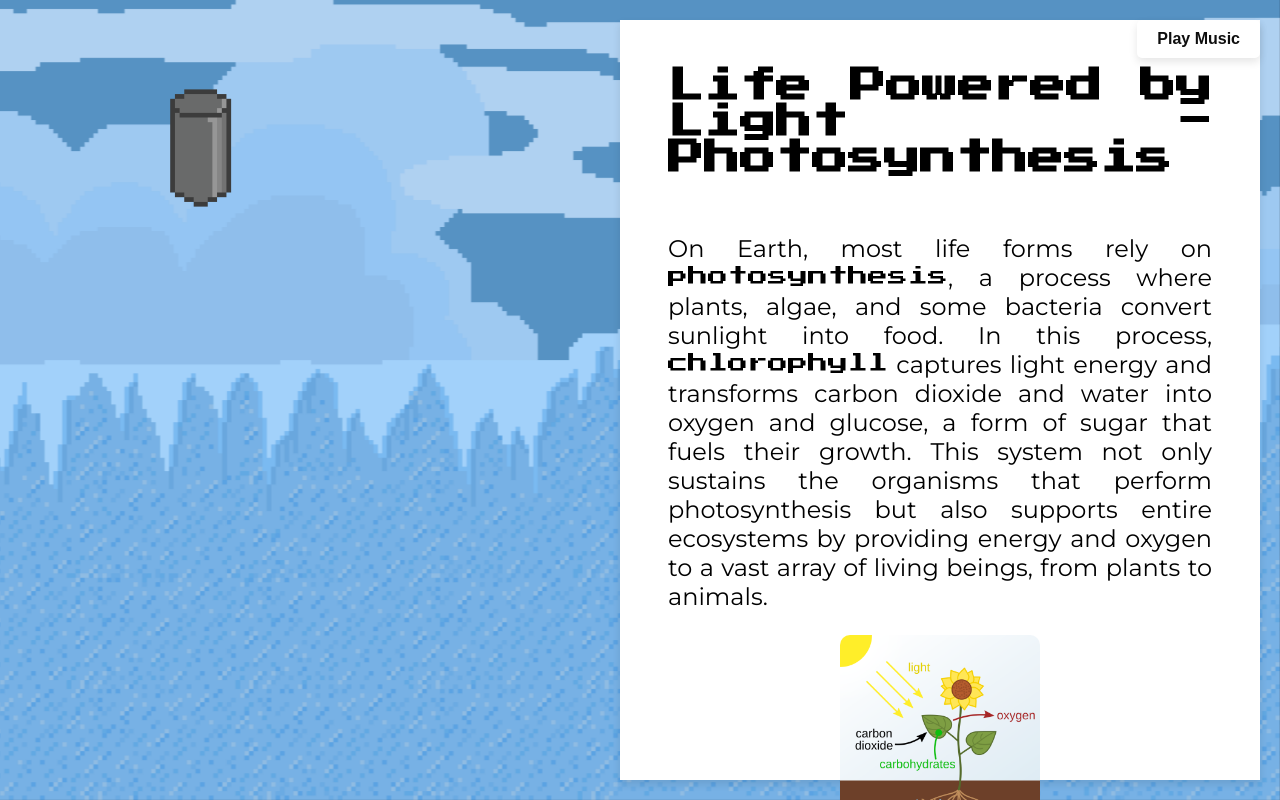
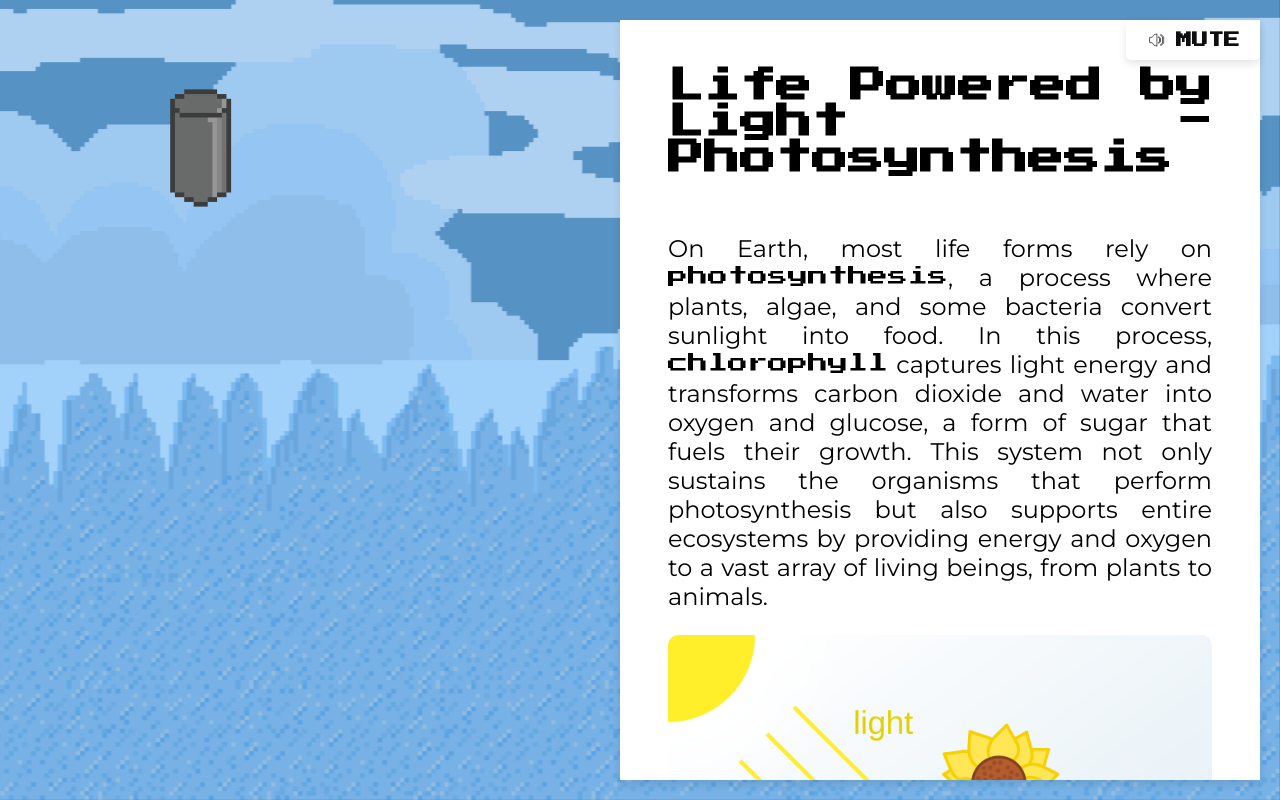
Before and after one commit to chemosymphony/chemosymphony-webapp, a React (Create React App) app: page /ice in a window 1280 px wide. Shown: the top 800 px of the page. Built offline with nearby package versions, Linux system fonts and the light colour scheme.

Commit message:
fix ice page

```diff
--- a/src/components/atoms/BackgroundMusic.tsx
+++ b/src/components/atoms/BackgroundMusic.tsx
@@ -1,9 +1,13 @@
 import React, { forwardRef, useImperativeHandle, useRef, useEffect, useState } from 'react';
 import backgroundMusic from "../../assets/music/song.mp3";
 import styled from 'styled-components';
+import muteIcon from '../../assets/images/mute.png'; // Substitua pelo caminho correto da imagem de mute
+import unmuteIcon from '../../assets/images/unmute.png'; // Substitua pelo caminho correto da imagem de unmute
 
 const PlayButton = styled.button`
   position: fixed;
+  font-family: "Press Start 2P", "Montserrat", serif;
+  text-transform: uppercase;
   top: 20px;
   right: 20px;
   padding: 10px 20px;
@@ -15,12 +19,17 @@ const PlayButton = styled.button`
   border-radius: 5px;
   cursor: pointer;
   box-shadow: 0 4px 8px rgba(0, 0, 0, 0.1);
+  display: flex;
+  align-items: center;
+  gap: 10px;
   z-index: 1000;
 `;
 
 const BackgroundMusic = forwardRef((_, ref) => {
     const audioRef = useRef<HTMLAudioElement>(null);
-    const [isPlaying, setIsPlaying] = useState(false);
+    const [isPlaying, setIsPlaying] = useState(localStorage.getItem('isPlaying') === 'true');
+    const [isMuted, setIsMuted] = useState(localStorage.getItem('isPlaying') === 'true');
+    const [hasError, setHasError] = useState(false)
 
     useImperativeHandle(ref, () => ({
         play: () => {
@@ -40,17 +49,31 @@ const BackgroundMusic = forwardRef((_, ref) => {
                 }
             } catch (err) {
                 console.log('Autoplay failed, user interaction required.');
+                setHasError(true)
             }
         };
 
         playAudio();
     }, []);
 
-    const handlePlay = () => {
+    const handlePlayPause = () => {
         if (audioRef.current) {
-            audioRef.current.play();
-            setIsPlaying(true);
-            localStorage.setItem('isPlaying', 'true');
+            if (isPlaying) {
+                audioRef.current.pause();
+                setIsPlaying(false);
+                localStorage.setItem('isPlaying', 'false');
+            } else {
+                audioRef.current.play();
+                setIsPlaying(true);
+                localStorage.setItem('isPlaying', 'true');
+            }
+        }
+    };
+
+    const toggleMute = () => {
+        if (audioRef.current) {
+            audioRef.current.muted = !isMuted;
+            setIsMuted(!isMuted);
         }
     };
 
@@ -60,11 +83,11 @@ const BackgroundMusic = forwardRef((_, ref) => {
                 <source src={backgroundMusic} type="audio/mpeg" />
                 Your browser does not support the audio element.
             </audio>
-            {!isPlaying && (
-                <PlayButton onClick={handlePlay}>
-                    Play Music
-                </PlayButton>
-            )}
+            {!hasError && <PlayButton onClick={toggleMute}>
+                <img src={isMuted ? muteIcon : unmuteIcon} alt={isMuted ? 'Unmute' : 'Mute'} style={{ width: '20px', height: '20px' }} />
+                {isMuted ? 'Unmute' : 'Mute'}
+            </PlayButton>
+            }
         </>
     );
 });
--- a/src/components/pages/IcePage.tsx
+++ b/src/components/pages/IcePage.tsx
@@ -219,11 +219,12 @@ const TextCard = styled(motion.div)`
   max-width: 50%;
   box-shadow: 0 4px 8px rgba(0, 0, 0, 0.1);
   text-align: justify;
+  overflow-y: auto
 `;
 
 const StyledImage = styled(motion.img)`
   display: flex;
-  width: 200px;
+  max-width: 100%;
   margin-top: 1em;
   position: relative;
   transform: translateX(-50%);
```
Also changed, not shown: public/404.html (added, +26 -0 lines), src/assets/images/mute.png (added), src/assets/images/unmute.png (added).
